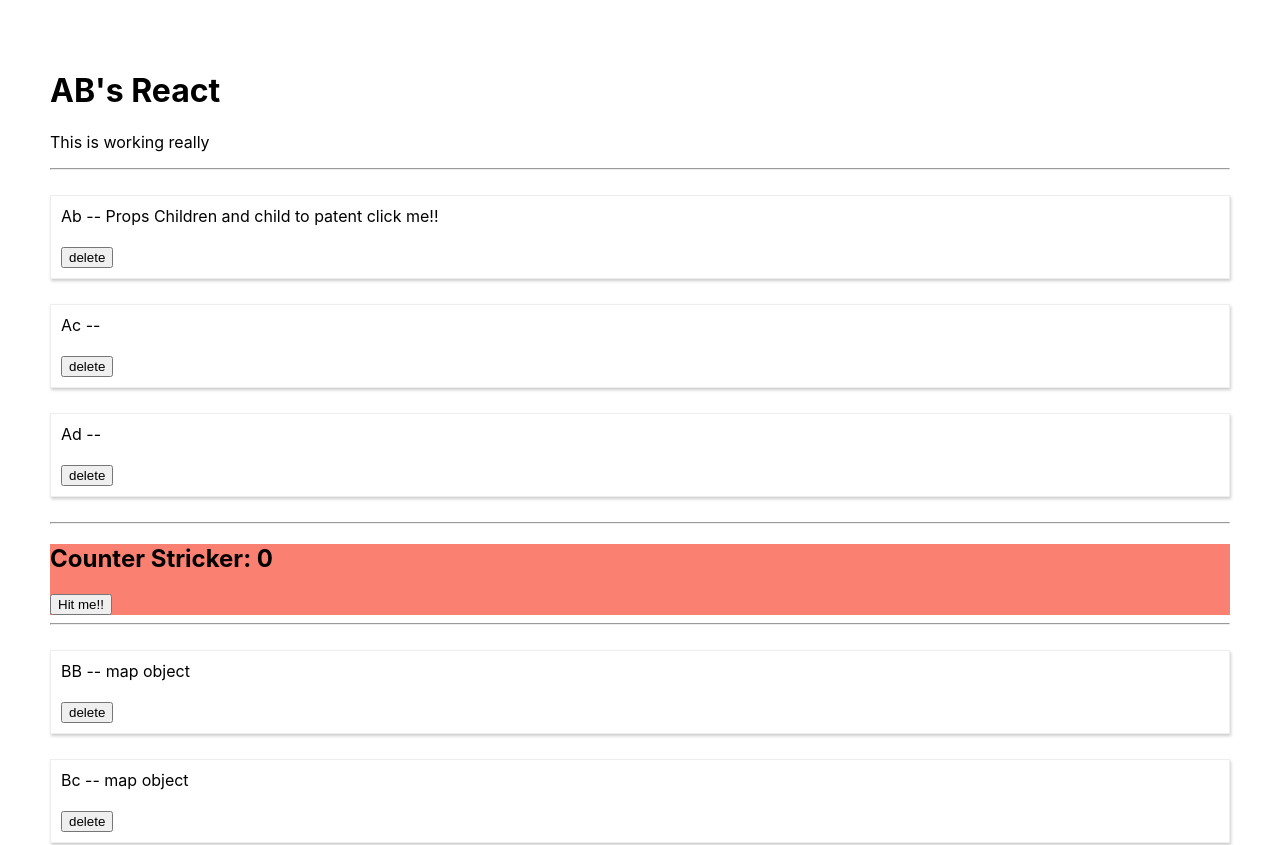
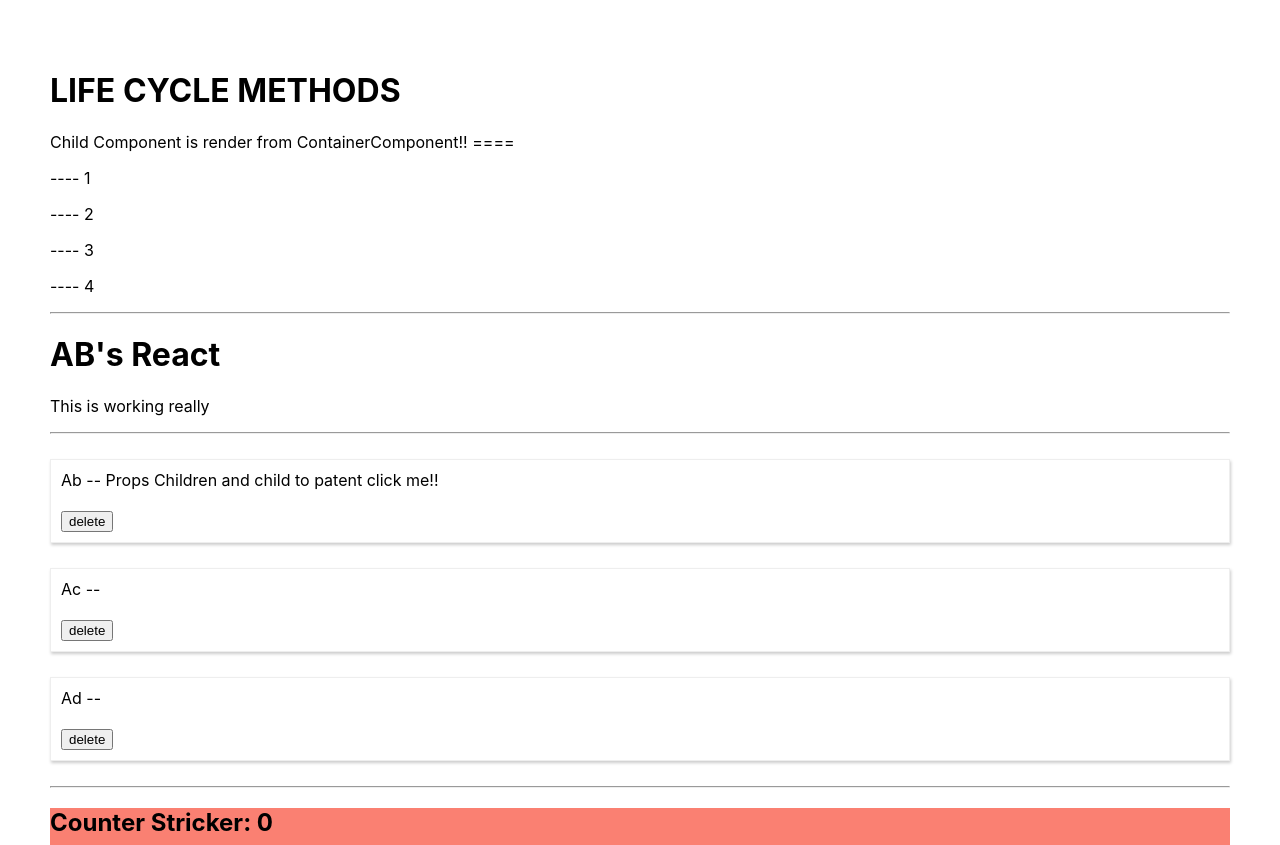
Before and after one commit to anil-bomma/react-burger-app, a React app: page / in a window 1280 px wide. Shown: the top 845 px of the page. Built offline with nearby package versions, Linux system fonts and the light colour scheme.

Commit message:
added life cycle method - creation - updating for props - update for state (next)

```diff
--- a/src/App.js
+++ b/src/App.js
@@ -7,6 +7,9 @@ import Person from "./Person/Person";
 import Counter from "./Person/Counter";
 import PersonHook from "./Person/PersonHooks";
 import TwoWayDataBinding from "./Person/TwoWayDataBinding";
+
+// lifecyele methods
+import LifeCycle from "./LifeCycleMethods/LifeCycle";
 
 
 class App extends Component {
@@ -75,6 +78,9 @@ class App extends Component {
     return (
       <StyleRoot>
         <div style={style}>
+
+          <LifeCycle></LifeCycle>
+          <hr />
           <h1>{this.props.appName}</h1>
           <p>This is working really</p>
           <hr />
--- /dev/null
+++ b/src/LifeCycleMethods/ContainerComponent.js
@@ -0,0 +1,60 @@
+import React, { Component } from 'react'
+
+class ContainerComponent extends Component {
+
+    // load first
+    constructor(props) {
+        super(props);
+        console.log('4.1) [ContainerComponent.js] constructor-=--', props);
+    }
+
+    state = {};
+
+    // 2) load used to sync state with new props
+    static getDerivedStateFromProps(props, state) {
+        console.log('4.2) [ContainerComponent.js] getDerivedStateFromProps', props);
+        return state;
+    }
+
+    // 3) based on this it will decide to re-render or not
+    shouldComponentUpdate(nextProps, nextState) {
+        console.log('4.3) [ContainerComponent.js] shouldComponentUpdate');
+        return true;
+    }
+
+    // 5) used instead of componentWillReceiveProps
+    // used to save info like scroll postion before dom update
+    // these values will be used in the ComponentDidUpdate
+    getSnapshotBeforeUpdate(prevProps, prevState) {
+        console.log('4.5) [ContainerComponent.js] getSnapshotBeforeUpdate snapped!!');
+        return { message: "snpshoot !!" }
+    }
+
+    // 6 will execute used last
+    componentDidUpdate(prevProps, prevState, snapshot) {
+        console.log('4.6) [ContainerComponent.js] componentDidUpdate');
+        console.log("----prevProps: ", prevProps);
+        console.log("----prevState: ", prevState);
+        console.log("----snapshot: ", snapshot);
+     }
+
+     // 4) render will be executed
+    render() {
+        console.log("4.4) [ContainerComponent.js] render");
+        return (
+            <div>
+                Child Component is render from ContainerComponent!!
+                ===={this.state.arr}
+                {
+                    this.props.arr.map((i, index) =>
+                        <p onClick={() => this.props.remove(index)} key={index}> ---- {i}</p>
+                    )
+                }
+            </div>
+        )
+    }
+
+}
+
+
+export default ContainerComponent;
--- /dev/null
+++ b/src/LifeCycleMethods/LifeCycle.js
@@ -0,0 +1,71 @@
+import React, { Component } from 'react';
+import ContainerComponent from "./ContainerComponent";
+
+
+class LifeCycle extends Component {
+
+    // 1) constructor used to initilize state and props
+    // don't forget to add super(props)
+    constructor(props) {
+        super(props);
+        console.log('1) [LifeCycle.js] constructor');
+
+        // this.state = {
+        //     prop: "prop1"
+        // };
+    }
+
+    // modren way of writting code
+    state = {
+        prop: "prop1",
+        arr: [1, 2, 3, 4]
+    };
+
+    // this will be rarly used to update the state when props changes
+    static getDerivedStateFromProps(props, state) {
+        console.log('2) [LifeCycle.js] getDerivedStateFromProps', props);
+        return state;
+    }
+
+    /*
+    // very rarly used will be removed in future
+    // deprecated we use getDerivedStateFromProps instead
+    componentWillMount() {
+        console.log("5) [LifeCycle.js] componentWillMount");
+    }
+    */
+
+    // here we can make http calls and setup timmers
+    // but don't update the state here as it will result infinty loop with re-render
+    componentDidMount() {
+        console.log("5) [LifeCycle.js] componentWillMount deprecated we use getDerivedStateFromProps instead");
+        console.log("6) [LifeCycle.js] componentDidMount");
+    }
+
+    deleteFromArr = (index) => {
+        console.log("index---", index)
+        let newArr = this.state.arr;
+        newArr.splice(index, 1);
+        this.setState({
+            arr: newArr
+        });
+    }
+
+
+    // executes render with other child components rendering
+    render() {
+        console.log("3) [LifeCycle.js] render");
+        console.log("4) Child rendering..");
+
+        return (
+            <div>
+                <h1> LIFE CYCLE METHODS</h1>
+                <ContainerComponent arr={this.state.arr} remove={(i) => this.deleteFromArr(i)}></ContainerComponent>
+            </div>
+        )
+    }
+
+
+}
+
+export default LifeCycle;
```
Also changed, not shown: 1 other file (tests, documents, lock files or other folders).
